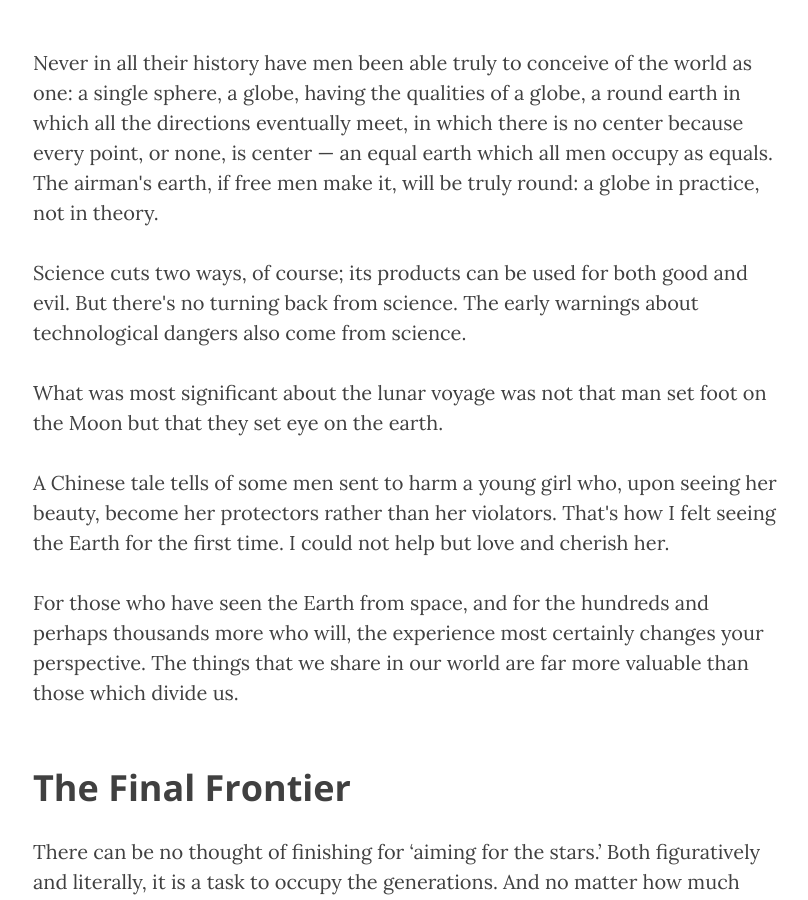
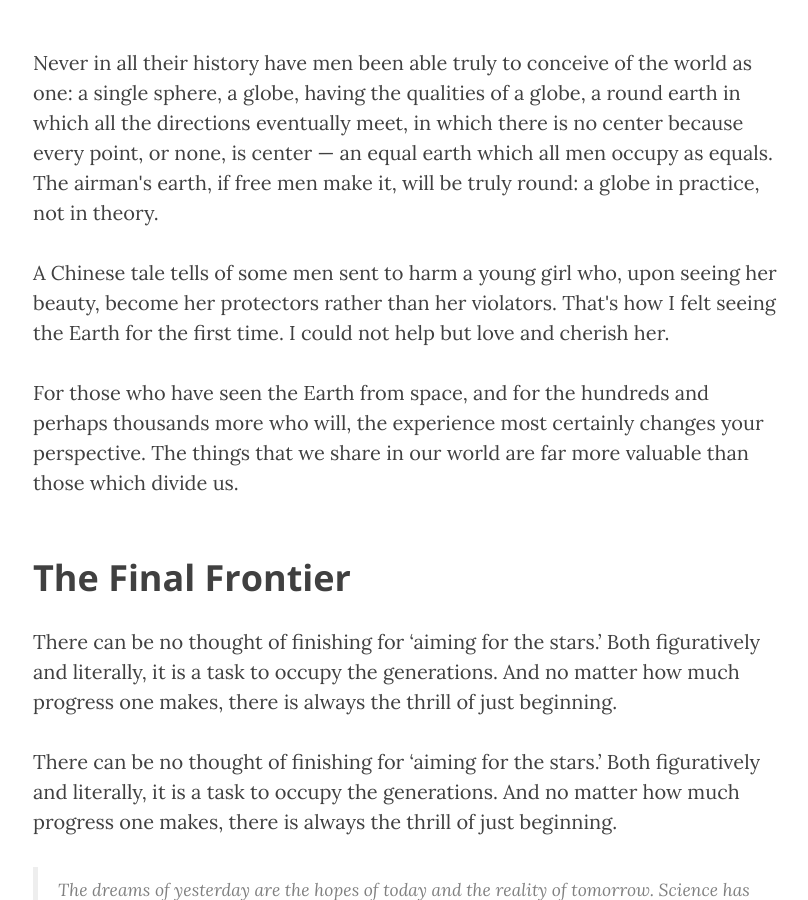
Before and after one commit to koukishin/koukishin.github.io, a Jekyll site: the page built from _posts/2014-09-24-man-must-explore.markdown, in a window 1280 px wide and 900 px high, scrolled down 629 px. Shown: the whole window, without its empty margins (232-1040 px from the left). Built offline with Jekyll 4.4.1, drawn with Linux system fonts in a browser that asks for light colours; nearby versions of some CDN libraries.

Commit message:
Remove paragraphs for demo.

```diff
--- a/_posts/2014-09-24-man-must-explore.markdown
+++ b/_posts/2014-09-24-man-must-explore.markdown
@@ -8,10 +8,6 @@ header-img: "img/post-bg-06.jpg"
 ---
 
 <p>Never in all their history have men been able truly to conceive of the world as one: a single sphere, a globe, having the qualities of a globe, a round earth in which all the directions eventually meet, in which there is no center because every point, or none, is center — an equal earth which all men occupy as equals. The airman's earth, if free men make it, will be truly round: a globe in practice, not in theory.</p>
-
-<p>Science cuts two ways, of course; its products can be used for both good and evil. But there's no turning back from science. The early warnings about technological dangers also come from science.</p>
-
-<p>What was most significant about the lunar voyage was not that man set foot on the Moon but that they set eye on the earth.</p>
 
 <p>A Chinese tale tells of some men sent to harm a young girl who, upon seeing her beauty, become her protectors rather than her violators. That's how I felt seeing the Earth for the first time. I could not help but love and cherish her.</p>
 
```
